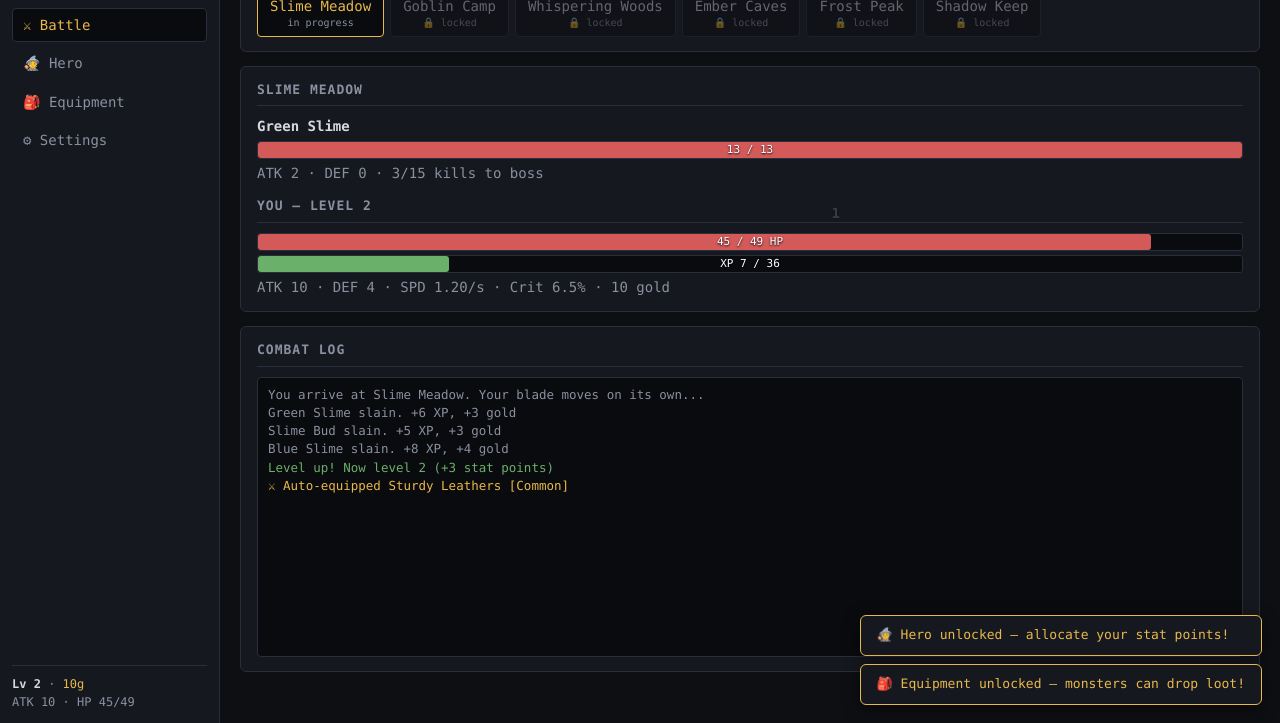
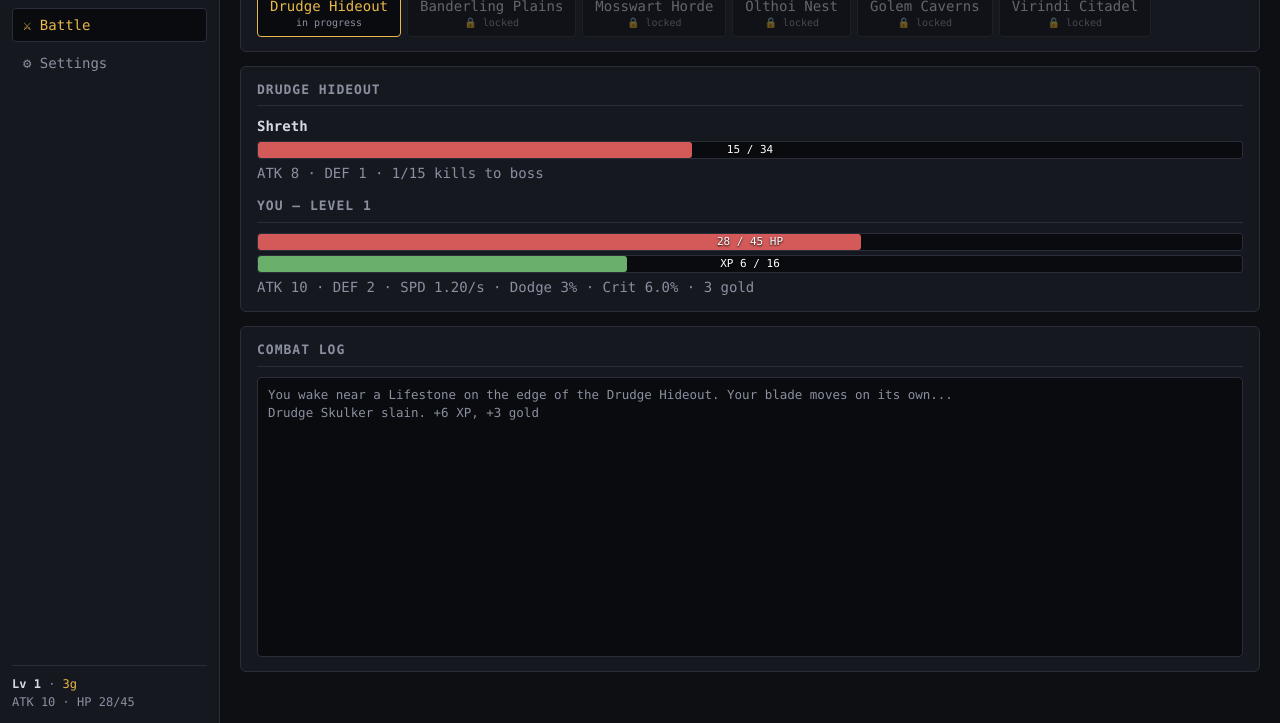
Before and after one commit to Raajik/idle-untitled, a website with bundled scripts: page index.html in a window 1280 px wide. Shown: the part 77-800 px from the top of the page. Built offline with nearby package versions, Linux system fonts and the light colour scheme.

Commit message:
Phase A: Asheron's Call theme + brutal combat + Lifestone death loop
Six AC attributes (Strength/Endurance/Coordination/Quickness/Focus/Self):
- Strength->ATK, Endurance->HP/DEF, Coordination->dodge+crit, Quickness->attack speed
- Focus (Life Magic) and Self (mana) are latent until the skill system lands

Brutal combat rebalance:
- Monsters hit hard enough to threaten the hero at every zone
- No free on-kill heal; only 1%/s regen (healing is a future skill)
- Hero may dodge based on Coordination
- Death is free: respawn at your Lifestone (current region) at full HP
- Losing to a boss makes it retreat so you can grind and retry (no hard wall)

Asheron's Call re-theme:
- 6 Dereth zones: Drudge Hideout -> Banderling Plains -> Mosswart Horde ->
  Olthoi Nest -> Golem Caverns -> Virindi Citadel
- AC monsters and bosses; item slots become weapon/armor/amulet/ring
- Save migration remaps old trinket/charm slots
- Slower XP curve keeps numbers modest

```diff
--- a/src/data/items.js
+++ b/src/data/items.js
@@ -1,6 +1,6 @@
 // Item definitions: slots, rarities, affix tables, name generation. Pure data + helpers.
 
-export const SLOTS = ['weapon', 'armor', 'trinket', 'charm'];
+export const SLOTS = ['weapon', 'armor', 'amulet', 'ring'];
 
 export const RARITIES = [
   { name: 'Common', weight: 100, powerMult: 1.0, affixes: 0 },
@@ -19,22 +19,22 @@
 ];
 
 export const BASE_NAMES = {
-  weapon: ['Sword', 'Axe', 'Mace', 'Dagger', 'Spear', 'Staff', 'Bow'],
-  armor: ['Mail', 'Plate', 'Leathers', 'Robe', 'Aegis'],
-  trinket: ['Ring', 'Amulet', 'Band', 'Sigil'],
-  charm: ['Charm', 'Totem', 'Idol', 'Fetish'],
+  weapon: ['Sword', 'Axe', 'Mace', 'Spear', 'Dagger', 'Staff', 'Bow', 'Crossbow'],
+  armor: ['Leather Armor', 'Studded Leather', 'Chainmail', 'Plate Armor', 'Covenant Armor'],
+  amulet: ['Amulet', 'Necklace', 'Pendant', 'Talisman'],
+  ring: ['Ring', 'Band', 'Signet', 'Loop'],
 };
 
 export const PREFIXES = {
   Common: ['Worn', 'Plain', 'Sturdy'],
   Uncommon: ['Fine', 'Keen', 'Gleaming'],
-  Rare: ['Masterwork', 'Runed', 'Swift'],
+  Rare: ['Masterwork', 'Runed', 'Superior'],
   Epic: ['Dread', 'Radiant', 'Ancient'],
-  Legendary: ['Worldsplitter', 'Dawnborn', 'Kingsfall', 'Everlasting'],
+  Legendary: ['Peerless', 'Dawnborn', 'Kingsfall', 'Everlasting'],
 };
 
 // Base power a drop of a given zone has, before rarity multiplier.
-// Weapons convert power to ATK; armor to DEF + HP; trinket/charm lean on affixes.
+// Weapons convert power to ATK; armor to DEF + HP; amulet/ring lean on affixes.
 export function zoneItemPower(zoneIndex) {
   return 2 + zoneIndex * 3;
 }
--- a/src/data/rebirth.js
+++ b/src/data/rebirth.js
@@ -1,6 +1,6 @@
 // Rebirth (prestige) definitions: soul formula inputs + permanent upgrade tree.
 
-export const REBIRTH_MIN_ZONE = 1; // must have reached at least zone index 1 (Goblin Camp)
+export const REBIRTH_MIN_ZONE = 1; // must have reached at least zone index 1 (Banderling Plains)
 
 // Hero Souls earned on rebirth: driven by highest zone unlocked and levels gained this run.
 // Tuned so a first rebirth (zone 1-2, ~level 15) yields ~2 souls, scaling to ~8 by zone 5.
@@ -45,7 +45,7 @@
   {
     id: 'headStart',
     name: 'Head Start',
-    desc: 'Start each run with +5 STR/VIT/AGI per rank',
+    desc: 'Start each run with +5 to all attributes per rank',
     maxRank: 3,
     cost: (rank) => rank + 3,
     effectPerRank: { startStats: 5 },
--- a/src/data/zones.js
+++ b/src/data/zones.js
@@ -1,75 +1,73 @@
-// Zone & monster definitions. Pure data — add zones here, never touch engine code.
-//
-// Each zone: monsters array, killsToBoss, and a boss. Monster stats are base values
-// for the zone; combat scales them slightly per kill within the zone for a gentle
-// difficulty ramp. Numbers are intentionally small and readable.
+// Zone & monster definitions (Asheron's Call theme). Pure data — add zones here,
+// never touch engine code. Stats are tuned so combat is brutal: monsters hit hard
+// enough to threaten the hero at every zone, and survival is never guaranteed.
 
 export const ZONES = [
   {
-    id: 'slime-meadow',
-    name: 'Slime Meadow',
+    id: 'drudge-hideout',
+    name: 'Drudge Hideout',
     killsToBoss: 15,
     monsters: [
-      { name: 'Green Slime', hp: 12, atk: 2, def: 0, xp: 6, gold: 3 },
-      { name: 'Blue Slime', hp: 16, atk: 3, def: 1, xp: 8, gold: 4 },
-      { name: 'Slime Bud', hp: 9, atk: 1, def: 0, xp: 5, gold: 3 },
+      { name: 'Drudge Skulker', hp: 22, atk: 8, def: 2, xp: 6, gold: 3 },
+      { name: 'Drudge', hp: 28, atk: 9, def: 2, xp: 8, gold: 4 },
+      { name: 'Shreth', hp: 34, atk: 8, def: 1, xp: 9, gold: 4 },
     ],
-    boss: { name: 'King Slime', hp: 55, atk: 5, def: 1, xp: 60, gold: 40 },
+    boss: { name: 'Drudge Warlord', hp: 85, atk: 11, def: 2, xp: 70, gold: 45 },
   },
   {
-    id: 'goblin-camp',
-    name: 'Goblin Camp',
+    id: 'banderling-plains',
+    name: 'Banderling Plains',
     killsToBoss: 20,
     monsters: [
-      { name: 'Goblin Grunt', hp: 34, atk: 6, def: 2, xp: 18, gold: 9 },
-      { name: 'Goblin Slinger', hp: 26, atk: 8, def: 1, xp: 20, gold: 11 },
-      { name: 'Warg Pup', hp: 42, atk: 5, def: 3, xp: 19, gold: 10 },
+      { name: 'Banderling', hp: 60, atk: 16, def: 5, xp: 18, gold: 9 },
+      { name: 'Mosswart', hp: 48, atk: 18, def: 4, xp: 20, gold: 11 },
+      { name: 'Banderling Guard', hp: 75, atk: 15, def: 6, xp: 19, gold: 10 },
     ],
-    boss: { name: 'Goblin Chief', hp: 200, atk: 10, def: 3, xp: 170, gold: 110 },
+    boss: { name: 'Banderling Chieftain', hp: 260, atk: 22, def: 6, xp: 180, gold: 115 },
   },
   {
-    id: 'whispering-woods',
-    name: 'Whispering Woods',
+    id: 'mosswart-horde',
+    name: 'Mosswart Horde',
     killsToBoss: 25,
     monsters: [
-      { name: 'Thorn Sprite', hp: 95, atk: 12, def: 4, xp: 42, gold: 22 },
-      { name: 'Murk Wolf', hp: 125, atk: 14, def: 5, xp: 48, gold: 25 },
-      { name: 'Hex Crow', hp: 80, atk: 16, def: 4, xp: 45, gold: 24 },
+      { name: 'Mosswart Raider', hp: 140, atk: 30, def: 10, xp: 42, gold: 22 },
+      { name: 'Reedshark', hp: 175, atk: 34, def: 12, xp: 48, gold: 25 },
+      { name: 'Mosswart Shaman', hp: 115, atk: 36, def: 9, xp: 45, gold: 24 },
     ],
-    boss: { name: 'The Whisperer', hp: 620, atk: 22, def: 8, xp: 420, gold: 260 },
+    boss: { name: 'Mosswart Brood Mother', hp: 650, atk: 46, def: 14, xp: 420, gold: 260 },
   },
   {
-    id: 'ember-caves',
-    name: 'Ember Caves',
+    id: 'olthoi-nest',
+    name: 'Olthoi Nest',
     killsToBoss: 30,
     monsters: [
-      { name: 'Cinder Imp', hp: 240, atk: 25, def: 10, xp: 95, gold: 50 },
-      { name: 'Magma Turtle', hp: 380, atk: 21, def: 16, xp: 110, gold: 55 },
-      { name: 'Ash Bat', hp: 210, atk: 28, def: 9, xp: 100, gold: 52 },
+      { name: 'Olthoi Nymph', hp: 360, atk: 58, def: 22, xp: 95, gold: 50 },
+      { name: 'Skeleton Lord', hp: 470, atk: 52, def: 30, xp: 110, gold: 55 },
+      { name: 'Olthoi Drone', hp: 310, atk: 62, def: 20, xp: 100, gold: 52 },
     ],
-    boss: { name: 'Emberlord Vrax', hp: 1600, atk: 38, def: 15, xp: 950, gold: 580 },
+    boss: { name: 'Olthoi Soldier', hp: 1600, atk: 80, def: 28, xp: 950, gold: 580 },
   },
   {
-    id: 'frost-peak',
-    name: 'Frost Peak',
+    id: 'golem-caverns',
+    name: 'Golem Caverns',
     killsToBoss: 35,
     monsters: [
-      { name: 'Rime Golem', hp: 750, atk: 44, def: 24, xp: 210, gold: 110 },
-      { name: 'Snow Harpy', hp: 560, atk: 52, def: 20, xp: 230, gold: 120 },
-      { name: 'Glacial Wisp', hp: 470, atk: 57, def: 18, xp: 220, gold: 115 },
+      { name: 'Sandstone Golem', hp: 900, atk: 100, def: 50, xp: 210, gold: 110 },
+      { name: 'Gromnie', hp: 700, atk: 112, def: 44, xp: 230, gold: 120 },
+      { name: 'Mud Golem', hp: 1050, atk: 94, def: 56, xp: 220, gold: 115 },
     ],
-    boss: { name: 'Wintermaw', hp: 3400, atk: 74, def: 28, xp: 2100, gold: 1300 },
+    boss: { name: 'Magma Golem', hp: 3400, atk: 145, def: 55, xp: 2100, gold: 1300 },
   },
   {
-    id: 'shadow-keep',
-    name: 'Shadow Keep',
+    id: 'virindi-citadel',
+    name: 'Virindi Citadel',
     killsToBoss: 45,
     monsters: [
-      { name: 'Umbral Knight', hp: 1550, atk: 88, def: 42, xp: 480, gold: 260 },
-      { name: 'Void Acolyte', hp: 1300, atk: 105, def: 36, xp: 520, gold: 280 },
-      { name: 'Gloom Stalker', hp: 1420, atk: 96, def: 39, xp: 500, gold: 270 },
+      { name: 'Virindi', hp: 1500, atk: 180, def: 80, xp: 480, gold: 260 },
+      { name: 'Lugian Raider', hp: 1900, atk: 170, def: 95, xp: 520, gold: 280 },
+      { name: 'Virindi Consul', hp: 1350, atk: 195, def: 75, xp: 500, gold: 270 },
     ],
-    boss: { name: 'The Nameless King', hp: 7600, atk: 135, def: 58, xp: 5200, gold: 3200 },
+    boss: { name: 'Virindi Executor', hp: 7400, atk: 255, def: 100, xp: 5200, gold: 3200 },
   },
 ];
 
--- a/src/game/combat.js
+++ b/src/game/combat.js
@@ -10,18 +10,19 @@
 const MONSTER_ATTACK_INTERVAL = 1.2; // seconds
 const RESPAWN_DELAY = 3.0;
 
-// Gentle per-kill ramp within a zone: +2% stats per kill.
+// Gentle per-kill ramp within a zone: +1% stats per kill.
 function ramp(killsInZone) {
-  return 1 + killsInZone * 0.02;
+  return 1 + killsInZone * 0.01;
 }
 
 export function spawnMonster(state) {
   const zone = getZone(state.progress.zone);
-  const r = ramp(state.progress.killsInZone);
   const needsBoss =
     state.progress.killsInZone >= zone.killsToBoss && !state.progress[`bossDead_${state.progress.zone}`];
 
   const def = needsBoss ? zone.boss : pick(zone.monsters);
+  // Bosses are a fixed challenge (no per-kill ramp); normal monsters ramp gently.
+  const r = needsBoss ? 1 : ramp(state.progress.killsInZone);
   state.monster = {
     name: def.name,
     maxHp: Math.round(def.hp * r),
@@ -98,7 +99,7 @@
     if (h.respawnTimer <= 0) {
       h.dead = false;
       h.hp = stats.maxHp;
-      addLog(state, 'You revive, ready to fight again.', 'dim');
+      addLog(state, 'You awaken at your Lifestone, ready to fight again.', 'dim');
     }
     return;
   }
@@ -119,16 +120,20 @@
       pushFx({ type: 'kill', target: 'monster' });
       onMonsterDeath(state);
       spawnMonster(state);
-      // HP regen between fights: recover 30% of max
-      h.hp = Math.min(stats.maxHp, h.hp + Math.round(stats.maxHp * 0.3));
+      // No heal on kill — the Lifestone (respawn) is how you recover. Skills (Healing,
+      // Cooking, Life Magic) will add in-fight recovery later.
       return;
     }
   }
 
-  // Monster attacks
+  // Monster attacks (hero may dodge based on Coordination)
   h.monsterTimer += dt;
   while (h.monsterTimer >= MONSTER_ATTACK_INTERVAL) {
     h.monsterTimer -= MONSTER_ATTACK_INTERVAL;
+    if (Math.random() * 100 < stats.dodge) {
+      pushFx({ type: 'dodge', target: 'hero' });
+      continue;
+    }
     const { dmg } = dealDamage(m.atk, stats.def, 0);
     h.hp -= dmg;
     pushFx({ type: 'hit', target: 'hero', dmg });
@@ -136,13 +141,21 @@
       h.hp = 0;
       h.dead = true;
       h.respawnTimer = RESPAWN_DELAY;
-      addLog(state, `You were slain by ${m.name}... reviving soon.`, 'boss');
+      if (m.isBoss) {
+        // Losing to the boss makes it retreat — you fall back to grinding normal
+        // monsters and can challenge it again once stronger.
+        state.progress.killsInZone = 0;
+        state.monster = null;
+        addLog(state, `The ${m.name} batters you down and retreats into the depths. Regain your strength and try again.`, 'boss');
+      } else {
+        addLog(state, `You fall to ${m.name}. Your Lifestone shimmers, calling you back...`, 'boss');
+      }
       return;
     }
   }
 
-  // Slow passive regen in combat
-  h.hp = Math.min(stats.maxHp, h.hp + stats.maxHp * 0.02 * dt);
+  // Very slow passive regen (healing is a skill, not a given)
+  h.hp = Math.min(stats.maxHp, h.hp + stats.maxHp * 0.01 * dt);
 }
 
 // Travel to an unlocked zone. Only allowed between fights is NOT required — swap freely.
--- a/src/game/hero.js
+++ b/src/game/hero.js
@@ -1,9 +1,20 @@
-// Hero stats: base stats, derived stats (with equipment/training/rebirth), XP & leveling.
+// Hero stats: Asheron's Call six attributes -> derived combat stats.
+// Strength / Endurance / Coordination / Quickness drive melee combat;
+// Focus (Life Magic) and Self (mana) are latent until the skill system lands.
 
 import { REBIRTH_UPGRADES } from '../data/rebirth.js';
 
+export const ATTRIBUTES = [
+  { id: 'str', name: 'Strength', short: 'STR', desc: '+1.5 ATK each' },
+  { id: 'end', name: 'Endurance', short: 'END', desc: '+5 Max HP, +0.5 DEF each' },
+  { id: 'coord', name: 'Coordination', short: 'COORD', desc: '+0.5% dodge, +0.2% crit each' },
+  { id: 'quick', name: 'Quickness', short: 'QUICK', desc: '+4% attack speed each' },
+  { id: 'focus', name: 'Focus', short: 'FOCUS', desc: 'Life Magic (coming soon)' },
+  { id: 'self', name: 'Self', short: 'SELF', desc: 'Mana (coming soon)' },
+];
+
 export function xpForLevel(level) {
-  return Math.floor(12 * Math.pow(level, 1.6));
+  return Math.floor(16 * Math.pow(level, 1.7));
 }
 
 // Aggregate all percentage/flat bonuses from equipment affixes, training, and rebirth upgrades.
@@ -41,16 +52,18 @@
 export function derivedStats(state) {
   const h = state.hero;
   const b = getBonuses(state);
-  const maxHp = Math.floor((20 + h.vit * 5 + b.hpFlat) * (1 + b.hpPct / 100));
+  const maxHp = Math.floor((20 + h.end * 5 + b.hpFlat) * (1 + b.hpPct / 100));
   const atk = Math.floor((3 + h.str * 1.5 + b.weaponAtk) * (1 + b.atkPct / 100));
-  const def = Math.floor(h.vit * 0.75 + b.armorDef);
-  const spd = 1 + h.agi * 0.04; // attacks per second
-  const critChance = 5 + h.agi * 0.3 + b.critPct; // percent
+  const def = Math.floor(h.end * 0.5 + b.armorDef);
+  const spd = 1 + h.quick * 0.04; // attacks per second
+  const dodge = h.coord * 0.5; // percent chance to avoid a monster hit
+  const critChance = 5 + h.coord * 0.2 + b.critPct; // percent
   return {
     maxHp,
     atk,
     def,
     spd,
+    dodge,
     critChance,
     xpPct: b.xpPct,
     goldPct: b.goldPct,
@@ -73,7 +86,7 @@
 }
 
 export function allocateStat(state, stat) {
-  if (state.hero.statPoints <= 0 || !['str', 'vit', 'agi'].includes(stat)) return false;
+  if (state.hero.statPoints <= 0 || !ATTRIBUTES.some((a) => a.id === stat)) return false;
   state.hero.statPoints -= 1;
   state.hero[stat] += 1;
   return true;
--- a/src/game/prestige.js
+++ b/src/game/prestige.js
@@ -21,9 +21,9 @@
   resetRun(state);
   const headStart = (state.rebirth.upgrades.headStart || 0) * 5;
   if (headStart > 0) {
-    state.hero.str += headStart;
-    state.hero.vit += headStart;
-    state.hero.agi += headStart;
+    for (const attr of ['str', 'end', 'coord', 'quick', 'focus', 'self']) {
+      state.hero[attr] += headStart;
+    }
   }
 
   addLog(state, `✦ Rebirth #${state.rebirth.count}! Gained ${souls} Hero Souls.`, 'boss');
--- a/src/game/state.js
+++ b/src/game/state.js
@@ -11,8 +11,11 @@
       xp: 0,
       statPoints: 0,
       str: 5,
-      vit: 5,
-      agi: 5,
+      end: 5,
+      coord: 5,
+      quick: 5,
+      focus: 5,
+      self: 5,
       hp: 0, // current HP; 0 = "initialize on first tick"
       // combat timers
       attackTimer: 0,
@@ -31,7 +34,7 @@
       totalDrops: 0,
     },
     monster: null, // current monster instance { name, hp, maxHp, atk, def, xp, gold, isBoss }
-    equipment: { weapon: null, armor: null, trinket: null, charm: null },
+    equipment: { weapon: null, armor: null, amulet: null, ring: null },
     inventory: [],
     training: { atk: 0, hp: 0, gold: 0 },
     rebirth: {
--- a/src/main.js
+++ b/src/main.js
@@ -9,7 +9,7 @@
 let state = loadGame() || createInitialState();
 
 if (state.log.length === 0) {
-  addLog(state, 'You arrive at Slime Meadow. Your blade moves on its own...', 'dim');
+  addLog(state, 'You wake near a Lifestone on the edge of the Drudge Hideout. Your blade moves on its own...', 'dim');
 }
 
 const offline = applyOfflineProgress(state);
--- a/src/ui/render.js
+++ b/src/ui/render.js
@@ -101,6 +101,17 @@
       } else if (ev.type === 'levelup') {
         const bar = document.querySelector('[data-target="hero"]');
         if (bar) flashBar(bar, 'level');
+      } else if (ev.type === 'dodge') {
+        const bar = document.querySelector('[data-target="hero"]');
+        if (bar) {
+          flashBar(bar, 'level');
+          const el = document.createElement('div');
+          el.className = 'float-dmg dodge';
+          el.textContent = 'dodge';
+          el.style.left = 30 + Math.random() * 40 + '%';
+          bar.appendChild(el);
+          el.addEventListener('animationend', () => el.remove());
+        }
       }
     }
   }
@@ -138,7 +149,7 @@
 
     setBar('h-hp', (h.hp / d.maxHp) * 100, h.dead ? 'Dead... reviving' : `${Math.ceil(h.hp)} / ${d.maxHp} HP`);
     setBar('h-xp', (h.xp / xpForLevel(h.level)) * 100, `XP ${h.xp} / ${xpForLevel(h.level)}`);
-    setText('h-stats', `ATK ${d.atk} · DEF ${d.def} · SPD ${d.spd.toFixed(2)}/s · Crit ${d.critChance.toFixed(1)}% · ${state.gold} gold`);
+    setText('h-stats', `ATK ${d.atk} · DEF ${d.def} · SPD ${d.spd.toFixed(2)}/s · Dodge ${d.dodge.toFixed(0)}% · Crit ${d.critChance.toFixed(1)}% · ${state.gold} gold`);
 
     const ovLine = document.getElementById('ov-hero-line');
     if (ovLine) ovLine.innerHTML = `Level ${h.level} · <span class="gold">${state.gold}g</span> · <span class="soul">${state.rebirth.souls} souls</span>`;
--- a/src/ui/tabs.js
+++ b/src/ui/tabs.js
@@ -1,7 +1,7 @@
 // Tab views: each returns an HTML string. Events are delegated via data-action attributes.
 
 import { ZONES } from '../data/zones.js';
-import { derivedStats, xpForLevel } from '../game/hero.js';
+import { derivedStats, xpForLevel, ATTRIBUTES } from '../game/hero.js';
 import { TRAINING_TRACKS, trainingCost } from '../game/training.js';
 import { soulsAvailable, canRebirth, REBIRTH_UPGRADES } from '../game/prestige.js';
 import { itemScore } from '../game/loot.js';
@@ -53,7 +53,7 @@
       <h2 style="margin-top:14px">You — Level ${h.level}</h2>
       ${bar('hp', (h.hp / d.maxHp) * 100, h.dead ? 'Dead... reviving' : `${Math.ceil(h.hp)} / ${d.maxHp} HP`, 'h-hp', 'hero')}
       ${bar('xp', (h.xp / xpForLevel(h.level)) * 100, `XP ${h.xp} / ${xpForLevel(h.level)}`, 'h-xp')}
-      <div id="h-stats" class="muted">ATK ${d.atk} · DEF ${d.def} · SPD ${d.spd.toFixed(2)}/s · Crit ${d.critChance.toFixed(1)}% · ${state.gold} gold</div>
+      <div id="h-stats" class="muted">ATK ${d.atk} · DEF ${d.def} · SPD ${d.spd.toFixed(2)}/s · Dodge ${d.dodge.toFixed(0)}% · Crit ${d.critChance.toFixed(1)}% · ${state.gold} gold</div>
     </div>
     <div class="panel"><h2>Combat Log</h2><div class="log" id="combat-log">${logHtml(state)}</div></div>`;
 }
@@ -63,26 +63,26 @@
   const h = state.hero;
   const d = derivedStats(state);
 
-  function allocRow(stat, name, desc) {
+  const allocRows = ATTRIBUTES.map((a) => {
     const can = h.statPoints > 0;
+    const latent = a.desc.includes('soon');
     return `<div class="alloc-row">
-      <span class="name">${name}</span><span class="val">${h[stat]}</span>
-      <button class="btn" data-action="alloc" data-arg="${stat}" ${can ? '' : 'disabled'}>+1</button>
-      <span class="muted">${desc}</span></div>`;
-  }
+      <span class="name">${a.short}</span><span class="val">${h[a.id]}</span>
+      <button class="btn" data-action="alloc" data-arg="${a.id}" ${can ? '' : 'disabled'}>+1</button>
+      <span class="muted${latent ? ' teaser' : ''}">${a.desc}</span></div>`;
+  }).join('');
 
   return `
     <div class="panel">
       <h2>Level ${h.level} — ${h.statPoints} stat points available</h2>
-      ${allocRow('str', 'STR', '+1.5 ATK each')}
-      ${allocRow('vit', 'VIT', '+5 Max HP, +0.75 DEF each')}
-      ${allocRow('agi', 'AGI', '+4% attack speed, +0.3% crit each')}
+      ${allocRows}
     </div>
     <div class="panel"><h2>Derived Stats</h2><div class="stat-grid">
       <div class="stat-row"><span class="k">Max HP</span><span class="v">${d.maxHp}</span></div>
       <div class="stat-row"><span class="k">ATK</span><span class="v">${d.atk}</span></div>
       <div class="stat-row"><span class="k">DEF</span><span class="v">${d.def}</span></div>
       <div class="stat-row"><span class="k">Attack speed</span><span class="v">${d.spd.toFixed(2)}/s</span></div>
+      <div class="stat-row"><span class="k">Dodge</span><span class="v">${d.dodge.toFixed(1)}%</span></div>
       <div class="stat-row"><span class="k">Crit chance</span><span class="v">${d.critChance.toFixed(1)}%</span></div>
       <div class="stat-row"><span class="k">XP bonus</span><span class="v">+${d.xpPct}%</span></div>
       <div class="stat-row"><span class="k">Gold bonus</span><span class="v">+${d.goldPct}%</span></div>
@@ -110,7 +110,7 @@
 }
 
 export function equipmentTab(state) {
-  const slots = ['weapon', 'armor', 'trinket', 'charm'];
+  const slots = ['weapon', 'armor', 'amulet', 'ring'];
   const equipped = slots
     .map((s) => {
       const it = state.equipment[s];
--- a/styles.css
+++ b/styles.css
@@ -268,6 +268,7 @@
   animation: floatUp 0.7s ease-out forwards;
 }
 .float-dmg.crit { color: var(--accent); font-size: 1.25em; }
+.float-dmg.dodge { color: var(--xp); font-style: italic; }
 @keyframes floatUp {
   0% { opacity: 1; transform: translateY(0); }
   100% { opacity: 0; transform: translateY(-30px); }
```
Also changed, not shown: src/save.js (+15 -0 lines), test/combat.test.js (+3 -3 lines), test/hero.test.js (+1 -1 lines), test/save-ui.test.js (+2 -2 lines), test/training-prestige.test.js (+1 -1 lines).
